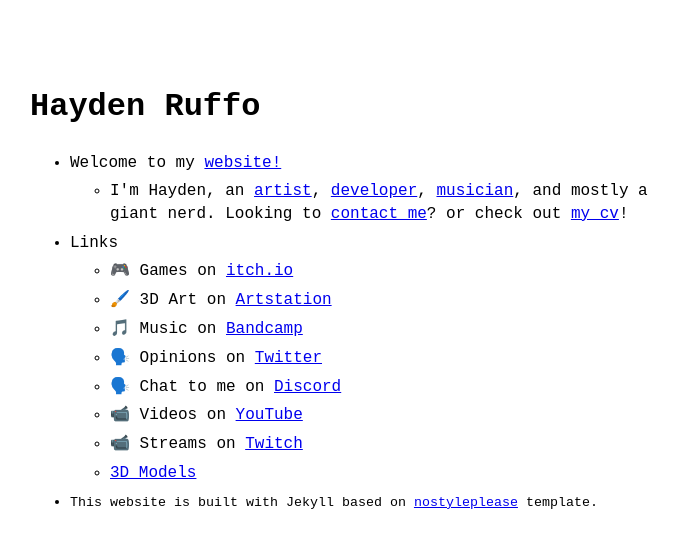
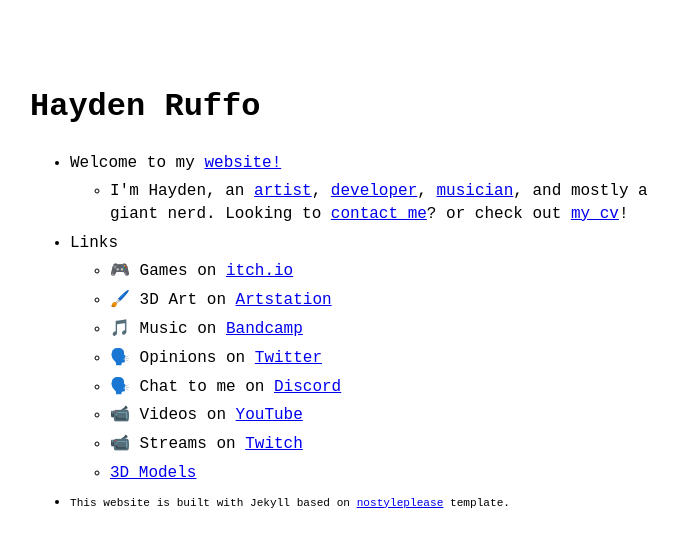
Before and after one commit to HaydenRuffo/HaydenRuffo, a Jekyll site: the page built from index.md, in a window 1280 px wide. Shown: the top 548 px of the page, without its empty margins (290-967 px from the left). Built offline with Jekyll 4.4.1, drawn with Linux system fonts in a browser that asks for light colours.

```diff
--- a/_data/menu.yml
+++ b/_data/menu.yml
@@ -3,7 +3,7 @@
 
 
 entries:
-  - title: Welcome to my <a href='https://haydenruffo.com/'>website!</a>
+  - title: "Welcome to my <a href='https://haydenruffo.com/'>website!</a>"
     entries:
       - title: "I'm Hayden, an <a href='https://www.artstation.com/haid'>artist</a>, <a href='https://github.com/HaydenRuffo'>developer</a>, <a href='https://haidat.bandcamp.com/'>musician</a>, and mostly a giant nerd. Looking to <a href='mailto:hayden.ruffo@gmail.com'>contact me</a>? or check out <a href='/assets/cv.pdf'>my cv</a>!"
 
@@ -14,8 +14,8 @@ entries:
       - title: "🎵 Music on <a href='https://haidat.bandcamp.com/'>Bandcamp</a>"
       - title: "🗣️ Opinions on <a href='https://twitter.com/HaydenRuffo'>Twitter</a>"
       - title: "🗣️ Chat to me on <a href='https://discord.com/users/275062336513900546'>Discord</a>"
-      - title: "📹 Videos on <a href='https://www.youtube.com/@HAID.'>YouTube</a>"
+      - title: "📹 Videos on <a href='https://www.youtube.com/@HAID'>YouTube</a>"
       - title: "📹 Streams on <a href='https://www.twitch.tv/haidnaid'>Twitch</a>"
       - title: "<a href='/models/'>3D Models</a>"
 
-  - title: "<small>This website is built with Jekyll based on <a href='https://github.com/riggraz/no-style-please'>nostyleplease</a> template.</small>"
+  - title: "<small><small>This website is built with Jekyll based on <a href='https://github.com/riggraz/no-style-please'>nostyleplease</a> template.</small></small>"
```
